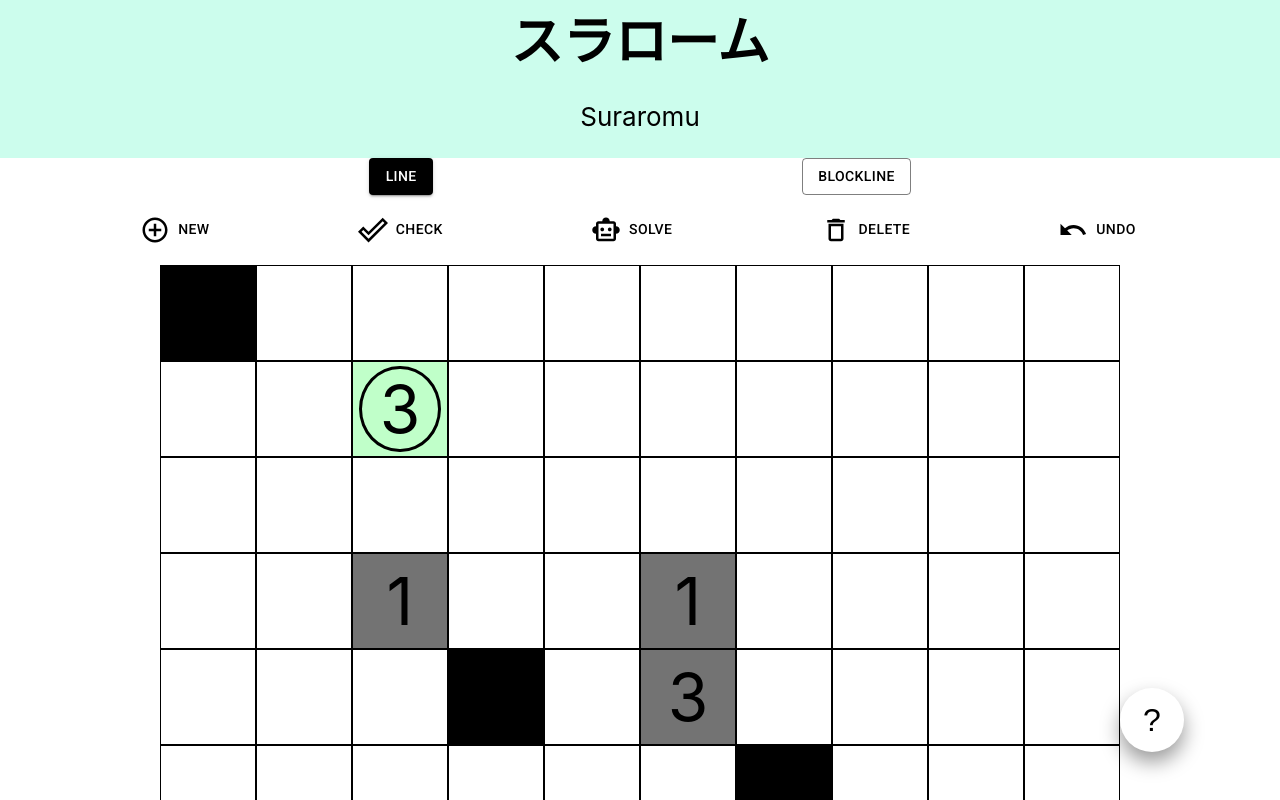
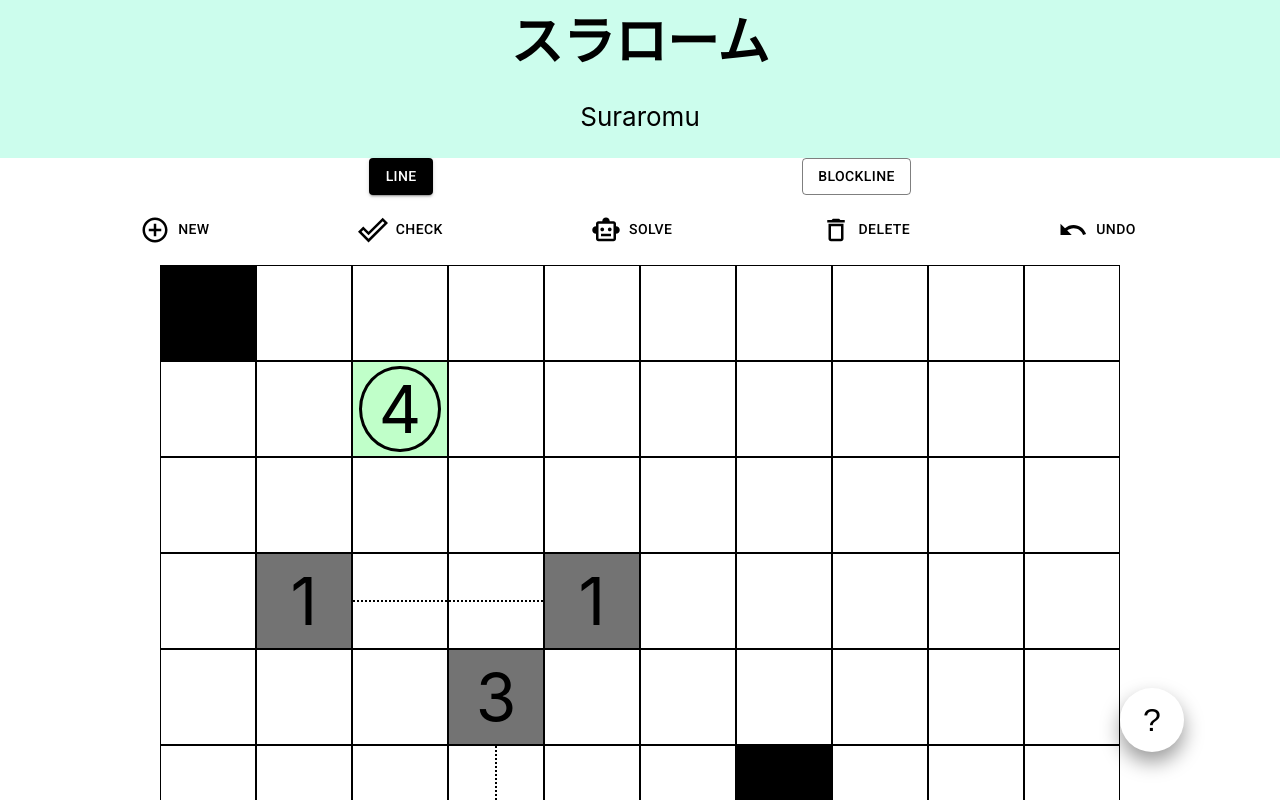
Before and after one commit to alexander-klotz/Suraromu, a React (Create React App) app in the folder suraromu/: page / in a window 1280 px wide. Shown: the top 800 px of the page. Built offline with nearby package versions, Linux system fonts and the light colour scheme; a web font is replaced by a local one.

Commit message:
fixed bug with gates and added ordered gate dotted lines

```diff
--- a/suraromu/src/App.js
+++ b/suraromu/src/App.js
@@ -24,7 +24,7 @@ function App() {
     arrayHori: createInitialArray(10, 9),
     arrayVert: createInitialArray(9, 10),
     startCell: [1, 2],
-    blockedCells: [[4,3], [5,6], [0,0]],
+    blockedCells: [[9,3], [5,6], [0,0]],
     gates: {
         1: {orientation: "h",
             length: 2,
@@ -34,7 +34,11 @@ function App() {
             startCell: [5, 3]},
         0: [{orientation: "h",
                 length: 1,
-                startCell: [7, 7]}]
+                startCell: [7, 7]},
+                {orientation: "v",
+                length: 1,
+                startCell: [7, 1]}
+              ]
     }
   });
 
--- a/suraromu/src/components/Cell.js
+++ b/suraromu/src/components/Cell.js
@@ -34,6 +34,34 @@ export default function Cell(props) {
     const classNames = ["cell", "blockedCell", "gateHoriCell", "gateVertCell", "gateNumberCell", "startCell"]
     const idx2D = [Math.floor(props.index/(props.puzzle.cols)), props.index%(props.puzzle.cols)]
 
+    let vertiGateIdxs = []
+    let horiGateIdxs = []
+    for (let key in props.puzzle.gates) {
+        if (key === '0') {
+            /* all the unordered gates
+            for (let gateKey in props.puzzle.gates[key]) {
+                const possibleGateCells = getBlockedGateCells(props.puzzle.gates[key][gateKey])
+                if(possibleGateCells.some(cell => JSON.stringify(cell) === JSON.stringify(idx))) {
+                    return "0";
+                }
+            }*/
+        } else {
+            // all the ordered cells
+            const curGate = props.puzzle.gates[key]
+            const length = curGate.length
+            if(curGate.orientation === "h"){
+                horiGateIdxs = horiGateIdxs.concat(Array.from({ length }, (_, index) => [curGate.startCell[0], curGate.startCell[1] + index]))
+            }
+            if(curGate.orientation === "v"){
+                vertiGateIdxs = vertiGateIdxs.concat(Array.from({ length }, (_, index) => [curGate.startCell[0] + index, curGate.startCell[1]]))
+            }
+
+        }
+    }
+
+    //console.log(vertiGateIdxs, horiGateIdxs)
+
+
     function getCellType(idx) {
         let type = 0
 
@@ -42,6 +70,10 @@ export default function Cell(props) {
         } else if (props.puzzle.startCell[0] === idx[0] && props.puzzle.startCell[1] === idx[1]) {
             type = 5;
             content = countGates(props.puzzle.gates).toString();
+        }else if (vertiGateIdxs.some(cell => JSON.stringify(cell) === JSON.stringify(idx))) {
+            type = 3;
+        }else if (horiGateIdxs.some(cell => JSON.stringify(cell) === JSON.stringify(idx))) {
+                type = 2;
         } else {
             switch(gateNumberCell(idx)) {
                 case "0":
@@ -84,7 +116,7 @@ export default function Cell(props) {
     function getBlockedGateCells(gate) {
         const cells = []
         const row = gate.startCell[0]
-        const col = gate.startCell[0]
+        const col = gate.startCell[1]
 
         if(gate.orientation === "h") {
             cells.push([row, col-1])
@@ -93,6 +125,8 @@ export default function Cell(props) {
             cells.push([row-1, col])
             cells.push([row+gate.length, col])
         }
+
+        console.log(gate, cells)
         return cells
     }
 
```
